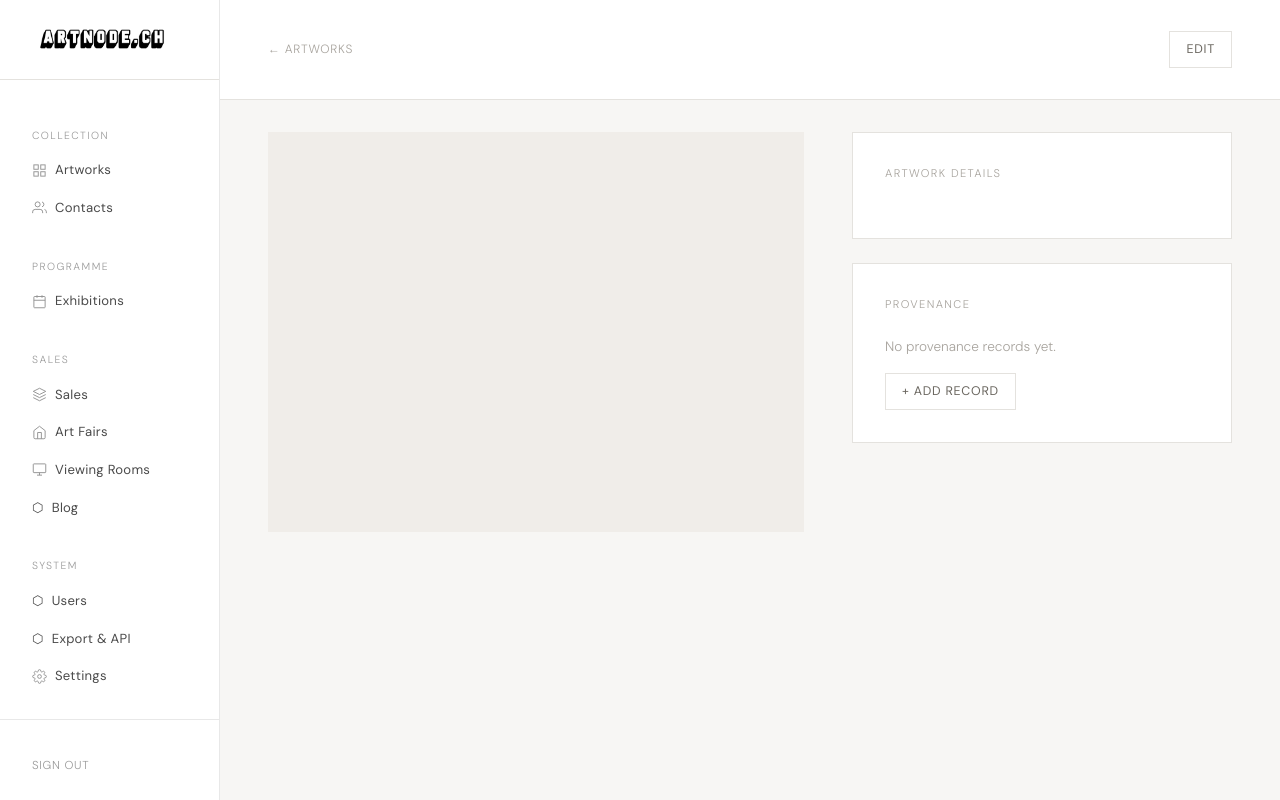
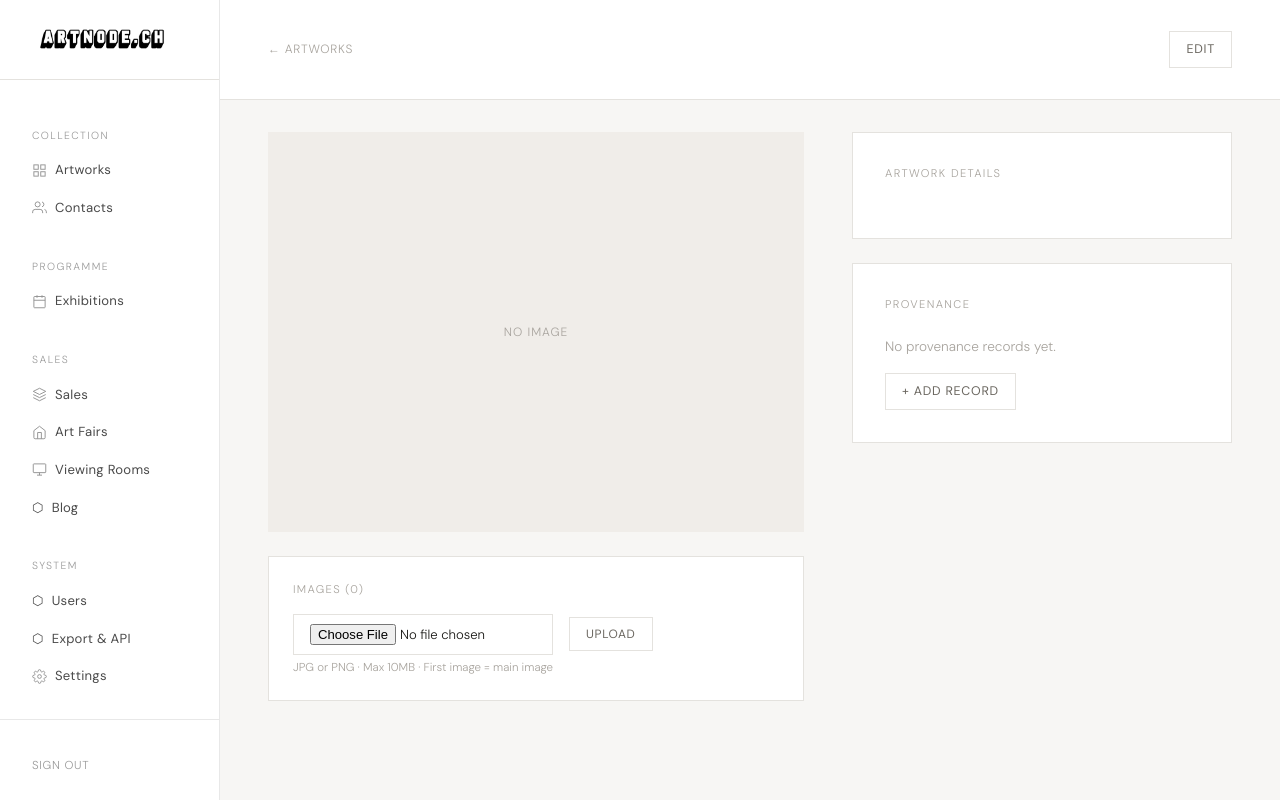
Before and after one commit to artnode41/main, a Flask app: template app/templates/artworks/detail.html in a window 1280 px wide. Run offline with Flask 3, Linux system fonts and the light colour scheme; the template is opened without the code that fills it, so the values that code supplies are empty; some libraries are stand-ins or nearby versions.

Commit message:
Artwork image upload to MinIO, Nginx media proxy, public bucket

```diff
--- a/app/__init__.py
+++ b/app/__init__.py
@@ -74,6 +74,22 @@ def create_app():
         return f"{currency} {integer}.{parts[1]}"
 
     app.jinja_env.filters["ch_date"] = ch_date
+
+    # ── MinIO helper ─────────────────────────────────────────
+    def upload_to_minio(data, object_name, content_type="image/jpeg"):
+        import os, io
+        from minio import Minio
+        client = Minio(
+            os.environ.get("MINIO_ENDPOINT", "minio:9000"),
+            access_key=os.environ.get("MINIO_ROOT_USER", "minioadmin"),
+            secret_key=os.environ.get("MINIO_ROOT_PASSWORD"),
+            secure=False
+        )
+        bucket = os.environ.get("MINIO_BUCKET", "artnode-media")
+        client.put_object(bucket, object_name, io.BytesIO(data), len(data), content_type=content_type)
+        return f"/media/{bucket}/{object_name}"
+
+    app.upload_to_minio = upload_to_minio
 
     # ── Translation helper ───────────────────────────────────
     def get_trans(obj, field, lang=None, fallback=None):
--- a/app/templates/artworks/detail.html
+++ b/app/templates/artworks/detail.html
@@ -34,8 +34,44 @@
         <img src="{{ img.iiif_url }}" alt="{{ artwork.title }}"
              style="width:100%;max-height:70vh;object-fit:contain;background:var(--border-light);display:block;">
       {% else %}
-        <div style="width:100%;height:400px;background:var(--border-light);"></div>
+        <div style="width:100%;height:400px;background:var(--border-light);display:flex;align-items:center;justify-content:center;">
+          <span style="font-size:0.75rem;color:var(--text-muted);letter-spacing:0.08em;text-transform:uppercase;">No image</span>
+        </div>
       {% endif %}
+
+      <!-- Image management -->
+      <div style="margin-top:var(--space-lg);background:var(--surface);border:1px solid var(--border);padding:var(--space-lg);">
+        <div style="font-size:0.7rem;letter-spacing:0.12em;text-transform:uppercase;color:var(--text-muted);margin-bottom:var(--space-md);">Images ({{ artwork.images|length }})</div>
+
+        <!-- Existing images -->
+        {% if artwork.images %}
+        <div style="display:flex;flex-wrap:wrap;gap:8px;margin-bottom:var(--space-md);">
+          {% for img in artwork.images|sort(attribute="sort_order") %}
+          <div style="position:relative;width:80px;height:80px;">
+            <img src="{{ img.iiif_url }}" style="width:80px;height:80px;object-fit:cover;display:block;background:var(--border-light);">
+            {% if loop.first %}
+            <span style="position:absolute;top:2px;left:2px;font-size:0.55rem;background:var(--text);color:#fff;padding:1px 4px;letter-spacing:0.04em;">MAIN</span>
+            {% endif %}
+            <form method="POST" action="{{ url_for('artworks.delete_image', id=artwork.id, image_id=img.id) }}"
+                  onsubmit="return confirm('Delete this image?')" style="position:absolute;top:2px;right:2px;">
+              <input type="hidden" name="csrf_token" value="{{ csrf_token() }}">
+              <button type="submit" style="background:rgba(0,0,0,0.6);border:none;color:#fff;width:18px;height:18px;font-size:10px;cursor:pointer;padding:0;line-height:18px;">×</button>
+            </form>
+          </div>
+          {% endfor %}
+        </div>
+        {% endif %}
+
+        <!-- Upload new image -->
+        <form method="POST" action="{{ url_for('artworks.upload_image', id=artwork.id) }}" enctype="multipart/form-data">
+          <input type="hidden" name="csrf_token" value="{{ csrf_token() }}">
+          <div style="display:flex;align-items:center;gap:var(--space-md);">
+            <input type="file" name="image" accept=".jpg,.jpeg,.png" class="form-control" style="max-width:260px;font-size:0.82rem;">
+            <button type="submit" class="btn btn-secondary" style="font-size:0.75rem;">Upload</button>
+          </div>
+          <p style="font-size:0.72rem;color:var(--text-muted);margin-top:4px;">JPG or PNG · Max 10MB · First image = main image</p>
+        </form>
+      </div>
     </div>
 
     <!-- Metadata -->
```
Also changed, not shown: app/blueprints/artworks/routes.py (+84 -0 lines).
